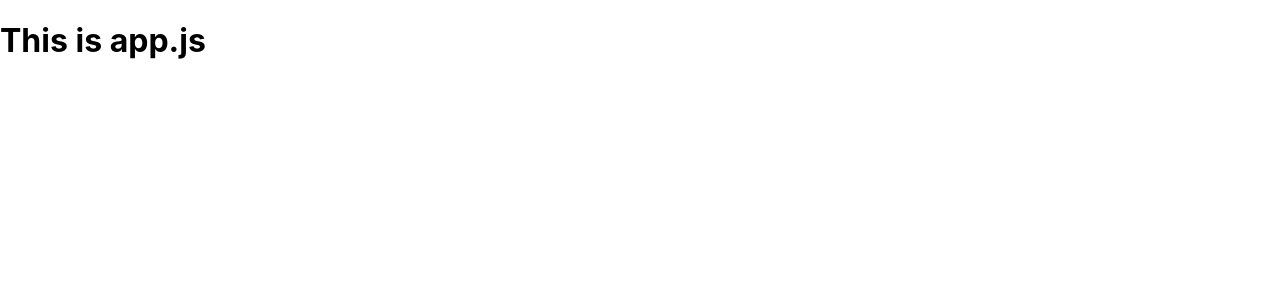
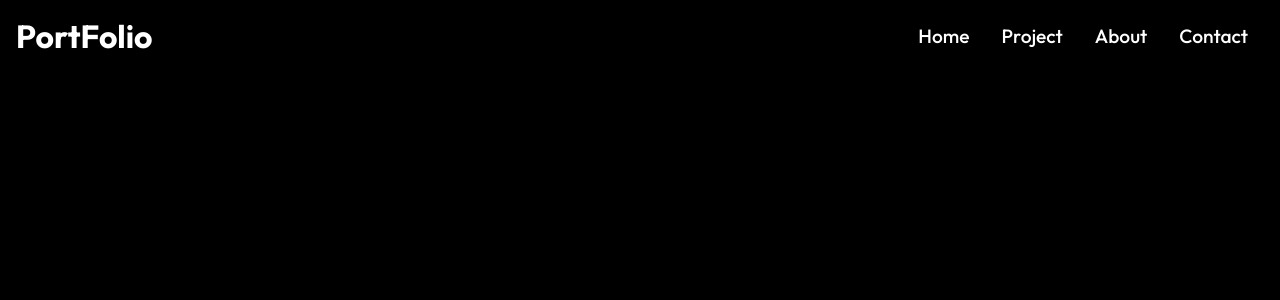
Before and after one commit to ahiwalevikrant/React-portfolio, a React (Create React App) app: page / in a window 1280 px wide. Shown: the top 300 px of the page. Built offline with nearby package versions, Linux system fonts and the light colour scheme.

Commit message:
Feat:added responsive nav bar

```diff
--- a/src/App.js
+++ b/src/App.js
@@ -1,11 +1,22 @@
 import React from "react";
 import "./index.css"
+import Home from "./routes/Home"
+import About from "./routes/About"
+import Contact from "./routes/Contact"
+import Project from "./routes/Project"
+import { Route, Routes } from "react-router-dom";
+
 
 function App() {
   return (
-    <div >
-     <h1>This is app.js</h1>
-    </div>
+  <>
+  <Routes>
+    <Route path="/" element={<Home/>}/>
+    <Route path="/project" element={<Project/>}/>
+    <Route path="/about" element={<About/>}/>
+    <Route path="/contact" element={<Contact/>}/>
+  </Routes>
+  </>
   );
 }
 
--- /dev/null
+++ b/src/components/Navbar.js
@@ -0,0 +1,38 @@
+import "./NavbarStyles.css"
+import React, { useState } from 'react'
+import { FaBars, FaTimes } from "react-icons/fa"
+import { Link } from "react-router-dom"
+
+const Navbar = () => {
+    const [Click,SetClick]= useState(false);
+    const handleClick = () => SetClick(!Click);
+  return (
+    <div className="header">
+        <Link to="/">
+        <h1>PortFolio</h1>
+        </Link>
+        <ul className={Click ? "nav-menu active":
+            "nav-menu"
+        }>
+            <li>
+                <Link to="/">Home</Link>
+            </li>
+            <li>
+                <Link to="/project">Project</Link>
+            </li>
+            <li>
+                <Link to="/about">About</Link>
+            </li>
+            <li>
+                <Link to="/contact">Contact</Link>
+            </li>
+        </ul>
+        <div className="hamburger" onClick={handleClick}>
+            {Click ? (  <FaTimes size={20} style={{color:"#fff"}}/>):
+            (<FaBars size={20} style={{color:"#fff"}}/>)}
+        </div>
+    </div>
+  )
+}
+
+export default Navbar
--- /dev/null
+++ b/src/components/NavbarStyles.css
@@ -0,0 +1,48 @@
+.header{
+    display: flex;
+    justify-content: space-between;
+    align-items: center;
+    padding: 1rem;
+
+}
+.nav-menu{
+    display: flex;
+}
+.nav-menu li{
+    padding: 0 1rem;
+}
+.nav-menu a{
+    font-size: 1.2rem;
+    font-weight: 500;
+}
+.hamburger{
+    display: none;
+}
+
+ @media screen and (max-width: 1040px){
+    .nav-menu{
+        flex-direction: column;
+        justify-content: center;
+        align-items: center;
+        width: 100%;
+        height: 100vh;
+        background: rgba(0, 0, 0, 0.9);
+        position: absolute;
+        top: 0;
+        left: -100%;
+        z-index: -3;
+        transition: 0.3s;
+    }
+    .nav-menu.active{
+        left: 0;
+    }
+    .nav-menu li{
+        padding: 1rem 0;
+    }
+    .nav-menu a{
+        font-size: 2rem;
+    }
+    .hamburger{
+        display: initial;
+    }
+}
--- a/src/index.css
+++ b/src/index.css
@@ -1,13 +1,38 @@
-body {
+@import url('https://fonts.googleapis.com/css2?family=Outfit:wght@100..900&display=swap');
+
+*{
+  box-sizing: border-box;
   margin: 0;
-  font-family: -apple-system, BlinkMacSystemFont, 'Segoe UI', 'Roboto', 'Oxygen',
-    'Ubuntu', 'Cantarell', 'Fira Sans', 'Droid Sans', 'Helvetica Neue',
-    sans-serif;
-  -webkit-font-smoothing: antialiased;
-  -moz-osx-font-smoothing: grayscale;
+  padding: 0;
+  font-family: "Outfit", sans-serif;
+}
+body{
+  background: #000;
+}
+h1.h4,p,a{
+  color: #fff;
+  text-decoration: none;
+}
+ul{
+  list-style-type: none;
+}
+.btn{
+  padding: 12px 32px;
+  font-size: 1rem;
+  text-transform: uppercase;
+  background:rgb(248,217,15);
+  color: #222;
+  border: 1px solid #fff;
+  font-weight: 600;
+  cursor: pointer;
+}
+.btn-light{
+  background :transparent;
+  color: #fff;
 }
 
-code {
-  font-family: source-code-pro, Menlo, Monaco, Consolas, 'Courier New',
-    monospace;
+.btn:hover{
+  background: rgba(255, 255, 255, 0.2);
+  color: #fff;
+  transition: 0.3s;
 }
--- a/src/routes/Home.js
+++ b/src/routes/Home.js
@@ -1,8 +1,11 @@
 import React from 'react'
+import Navbar from '../components/Navbar'
 
 const Home = () => {
   return (
-    <div>Home</div>
+    <div>
+      <Navbar/>
+    </div>
   )
 }
 
```
